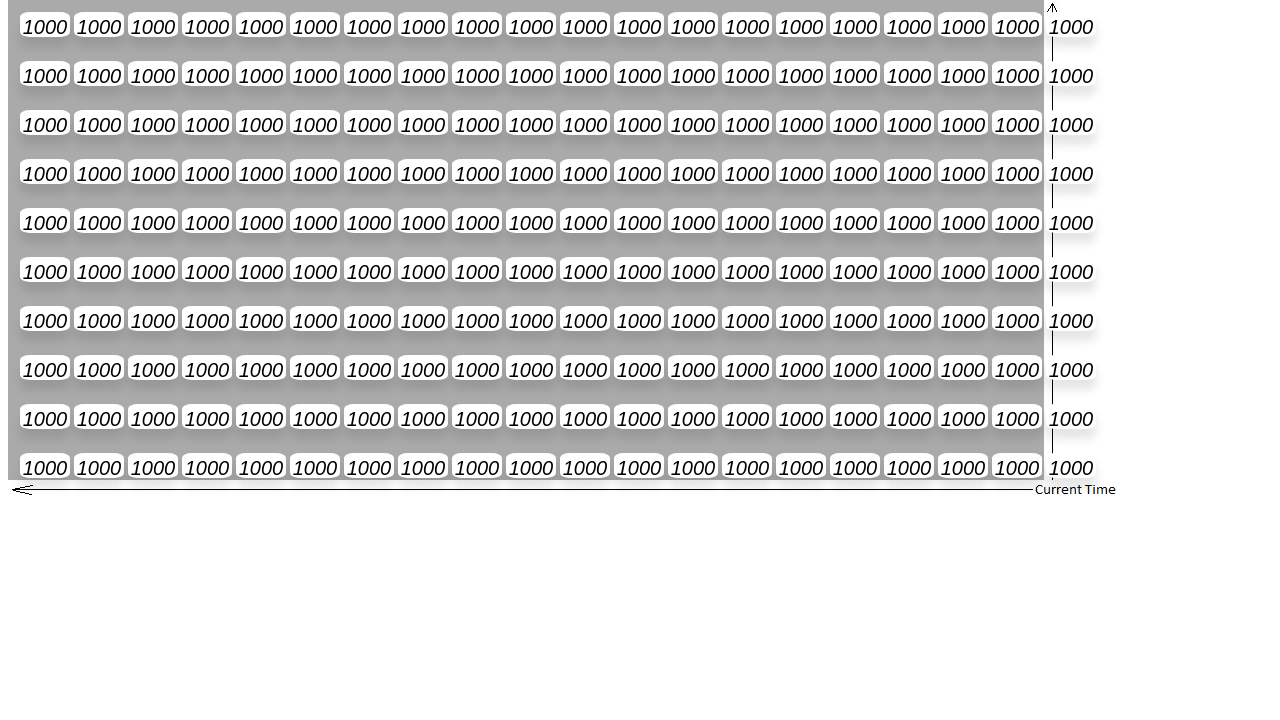
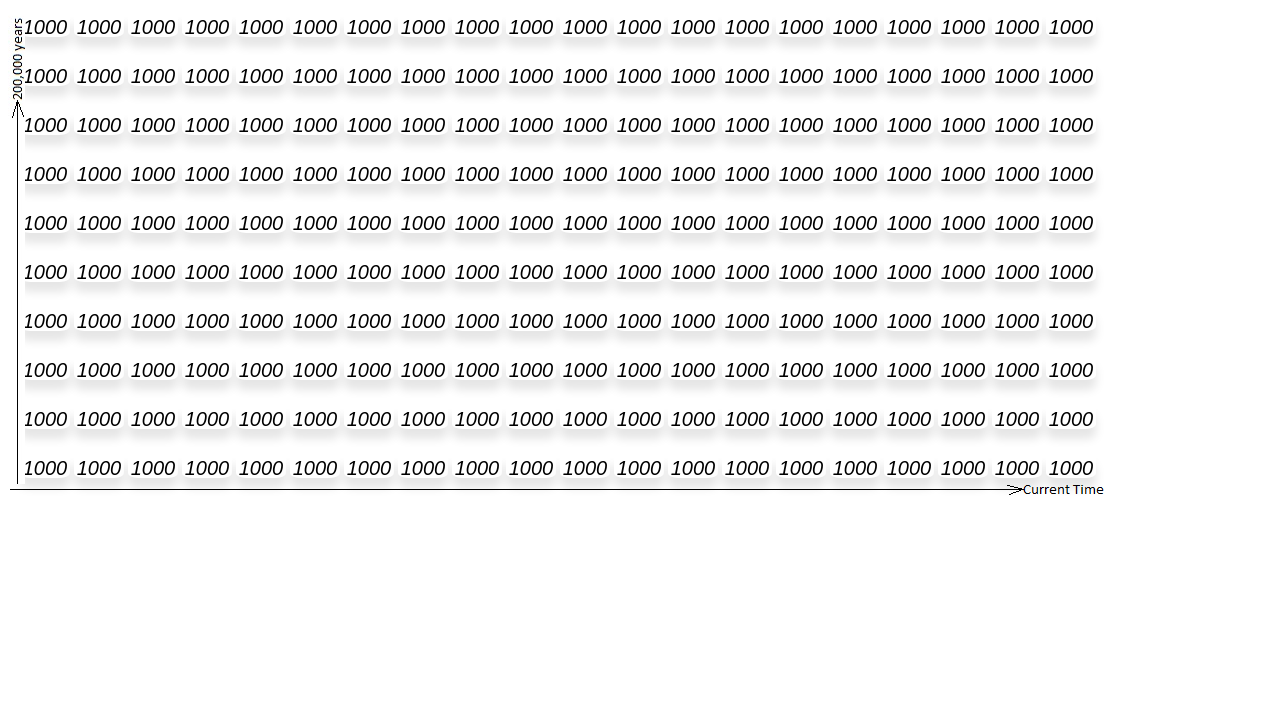
Before and after one commit to Bro70255/projectweb, a Django app: page /mainframe/ in a window 1280 px wide; the page is wider, and only the part inside the window is pictured. Shown: the part 66-786 px from the top of that part. Run offline with Django 4.2, Linux system fonts and the light colour scheme; data that the repository does not hold is empty.

Commit message:
initial commit-15

```diff
--- a/static/website/tuttuscalebody.css
+++ b/static/website/tuttuscalebody.css
@@ -18,6 +18,7 @@
   float: left;
   height: 480px;
   text-align: center;
+  position: fixed;
 }
 /* Clear floats after the columns */
 .row_1:after {
--- a/website/templates/mainframe.html
+++ b/website/templates/mainframe.html
@@ -4,7 +4,7 @@
 {% block content %}
 <body class="mainframe">
 <div class="row_1">
-  <div class="column_1" style="background-color:#aaa;">
+  <div class="column_1">
 <dev class="icon_position2">
 <span><input type="checkbox" class="hidebutton" id="btnControl_0"/><label class="btn1" for="btnControl_0"><i>1000</i><dev class="wrapper">
     <ul>
@@ -235,7 +235,7 @@
     </ul>
 </dev></label></span>
 </dev></div>
-    <div class="column_2" style="background-color:#bbb;">
+    <div class="column_2">
       <img src="{% static 'website/image/arrow2.jpg'%}" >
   </div>
 </div>
```
Also changed, not shown: static/website/image/arrow0.jpg, static/website/image/arrow2.jpg.
